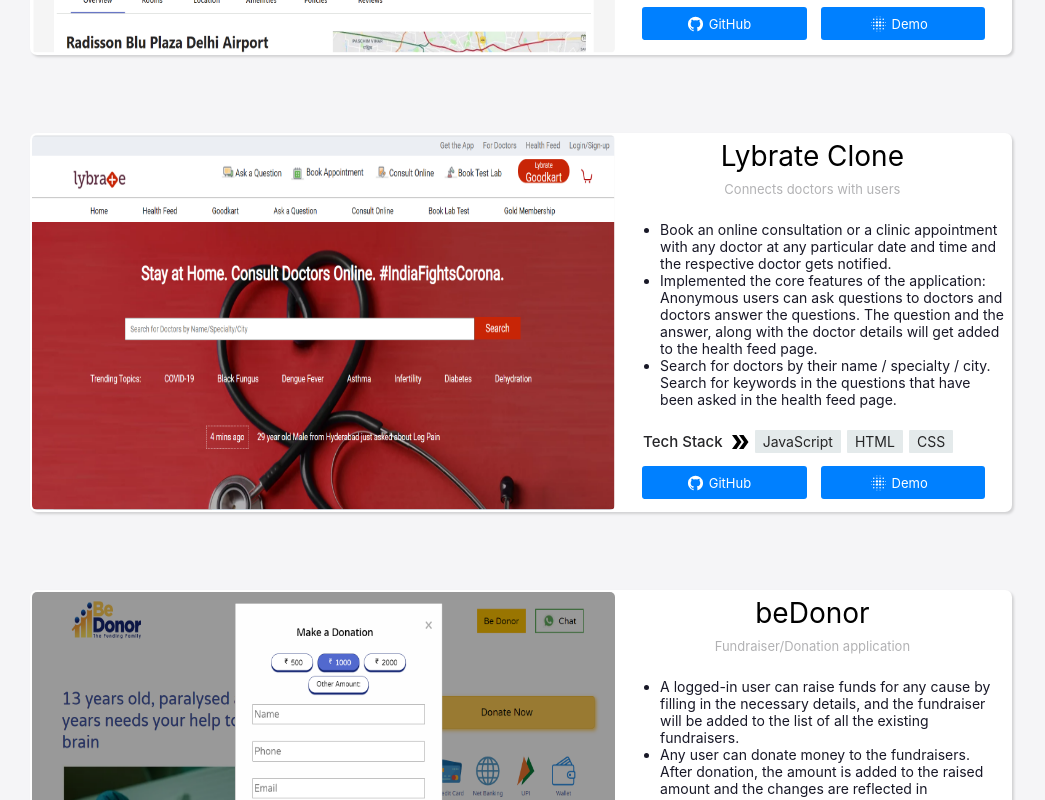
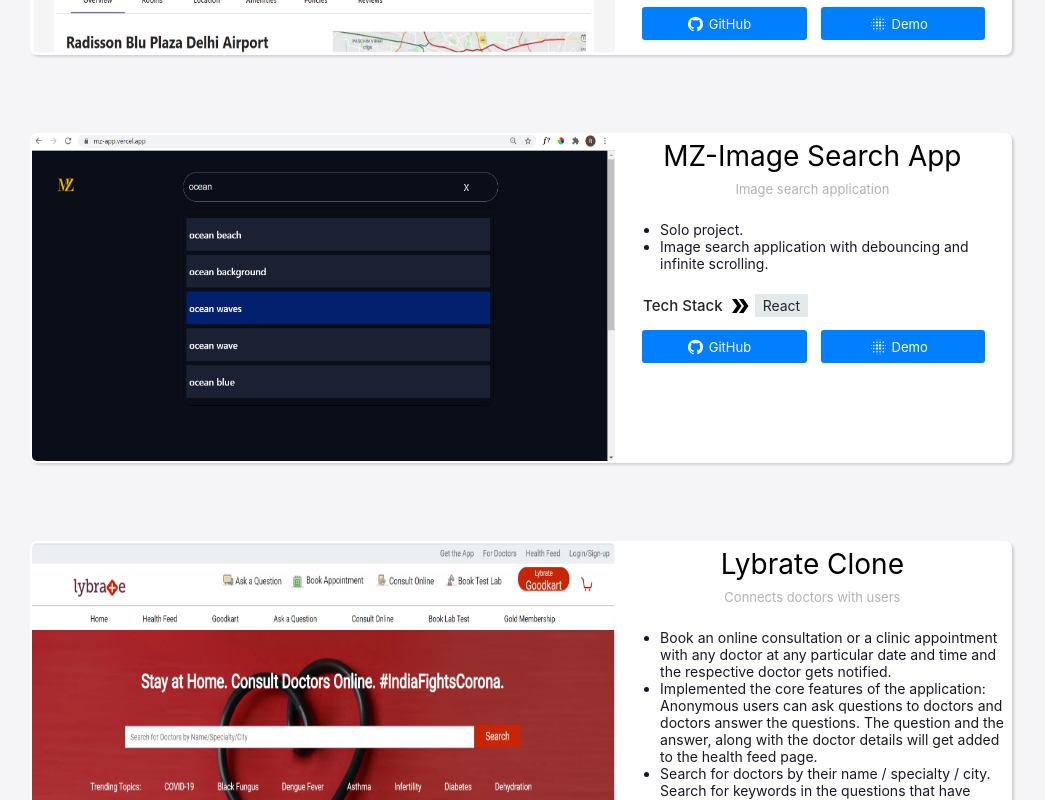
Before and after one commit to rajatshet5/portfolio, a React (Create React App) app: page / in a window 1280 px wide. Shown: the part 3120-3920 px from the top of the page, without its empty margins (119-1164 px from the left). Built offline with nearby package versions, Linux system fonts and the light colour scheme.

Commit message:
style enhancements

```diff
--- a/src/Components/Home.jsx
+++ b/src/Components/Home.jsx
@@ -265,6 +265,7 @@
     }
     const handleScroll = () => {
         const val = window.pageYOffset;
+        // console.log(val);
         const iw = window.innerWidth;
         if (iw < 500) {
             smallScreen.current = true;
@@ -284,12 +285,12 @@
                 setHome(false);
                 setProjects(false);
                 setContact(false);
-            } else if ((val >= 2200) && (val < 3750) && (!_projects)) {
+            } else if ((val >= 2200) && (val < 4560) && (!_projects)) {
                 setProjects(true);
                 setHome(false);
                 setSkills(false);
                 setContact(false);
-            } else if ((val >= 3750) && (!contact)) {
+            } else if ((val >= 4560) && (!contact)) {
                 setContact(true);
                 setProjects(false);
                 setHome(false);
@@ -306,7 +307,7 @@
                 setHome(false);
                 setProjects(false);
                 setContact(false);
-            } else if ((val >= 1530) && (val < 2567) && (!_projects)) {
+            } else if ((val >= 1530) && (val < 3567) && (!_projects)) {
                 setProjects(true);
                 setHome(false);
                 setSkills(false);
@@ -390,9 +391,19 @@
             desc: "Hotel booking application",
             features: ["Users can search for hotels by the name of the city and book rooms in any hotel by completing the payment process.", "Implemented the complete Redux part of the application along with the search feature.", "Also built the hotel intro page, booking confirmation page and implemented the payment process using Stripe payment gateway."],
             responsibilities: "",
-            techStack:["React", "Redux", "MaterialUI"],
-            gitHub:"https://github.com/Deependra-Negi/orbitz-clone",
-            demo:"https://orbitz.netlify.app/"
+            techStack: ["React", "Redux", "MaterialUI"],
+            gitHub: "https://github.com/Deependra-Negi/orbitz-clone",
+            demo: "https://orbitz.netlify.app/"
+        },
+        {
+            name: "MZ-Image Search App",
+            img: "/mzappPicture.png",
+            desc: "Image search application",
+            features: ["Solo project.", "Image search application with debouncing and infinite scrolling."],
+            responsibilities: "",
+            techStack:["React"],
+            gitHub:"https://github.com/rajatshet5/mzapp",
+            demo:"https://mz-app.vercel.app/"
         },
         {
             name: "Lybrate Clone",
```
Also changed, not shown: public/mzappPicture.png (added).
